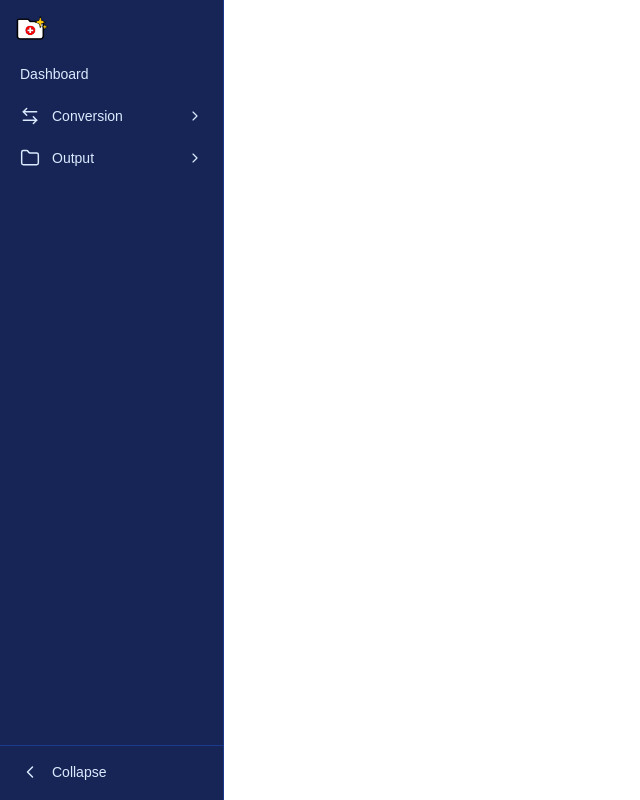
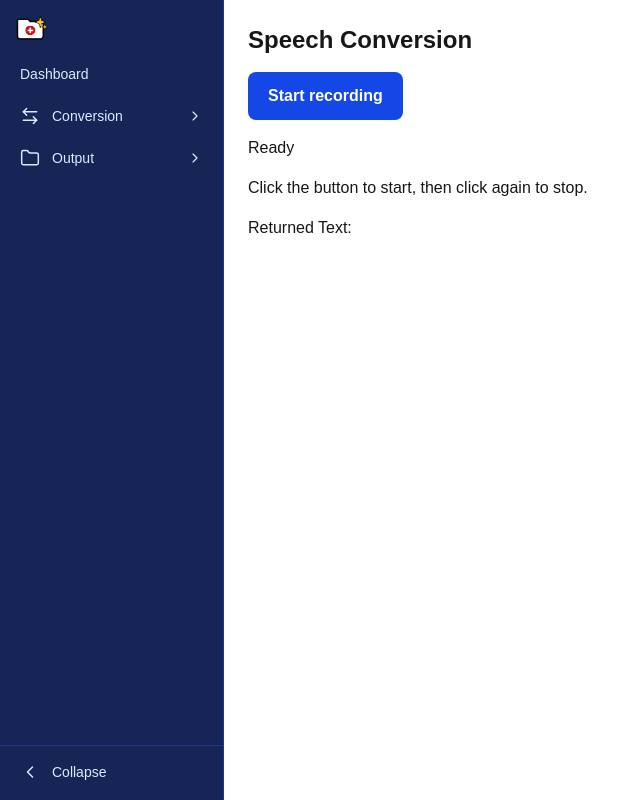
Before and after one commit to nicoleSpaul/UnitE, a Next.js app in the folder emr-frontend/: page /pages/input/speech-conversion in a window 1280 px wide. Shown: the whole page, without its empty margins (0-640 px from the left). Built offline with nearby package versions, Linux system fonts and the light colour scheme.

Commit message:
Speech to text
Using local whisper converter, doesn't save to cloud.

```diff
--- a/emr-frontend/app/components/Navbar.tsx
+++ b/emr-frontend/app/components/Navbar.tsx
@@ -45,7 +45,7 @@ const items: NavItem[] = [
         ),
         children: [
             { label: "File", href: "/pages/input/file-conversion"},
-            { label: "Speach", href: "/pages/input/speech-conversion"},
+            { label: "Speech", href: "/pages/input/speech-conversion"},
             { label: "Image", href: "/pages/input/image-conversion"},
         ],
     },
--- a/emr-frontend/app/pages/input/speech-conversion/page.tsx
+++ b/emr-frontend/app/pages/input/speech-conversion/page.tsx
@@ -1,8 +1,154 @@
+'use client';
+
+import {useState, useRef} from 'react';
+
+// Convert the recording into a WAV file
+async function toWav(audio: Blob): Promise<Blob> {
+  const context = new AudioContext();
+  try {
+    const decoded = await context.decodeAudioData(await audio.arrayBuffer());
+    const samples = decoded.length;
+    const buffer = new ArrayBuffer(44 + samples * 2);
+    const view = new DataView(buffer);
+
+    const writeText = (offset: number, value: string) => {
+      for (let i = 0; i < value.length; i++) {
+        view.setUint8(offset + i, value.charCodeAt(i));
+      }
+    };
+
+    // Write the WAV file header
+    writeText(0, 'RIFF');
+    view.setUint32(4, buffer.byteLength - 8, true);
+    writeText(8, 'WAVE');
+    writeText(12, 'fmt ');
+    view.setUint32(16, 16, true);
+    view.setUint16(20, 1, true);
+    view.setUint16(22, 1, true);
+    view.setUint32(24, decoded.sampleRate, true);
+    view.setUint32(28, decoded.sampleRate * 2, true);
+    view.setUint16(32, 2, true);
+    view.setUint16(34, 16, true);
+    writeText(36, 'data');
+    view.setUint32(40, samples * 2, true);
+
+    // Save the recorded sound as WAV audio
+    const channels = Array.from({ length: decoded.numberOfChannels }, (_, i) => decoded.getChannelData(i));
+    for (let i = 0; i < samples; i++) {
+      const sample = Math.max(-1, Math.min(1, channels.reduce((sum, channel) => sum + channel[i], 0) / channels.length));
+      view.setInt16(44 + i * 2, Math.round(sample * (sample < 0 ? 32768 : 32767)), true);
+    }
+    return new Blob([buffer], { type: 'audio/wav' });
+  } finally {
+    await context.close();
+  }
+}
 
 export default function SpeechConversion() {
+  const [status, setStatus] = useState<'idle' | 'requesting' | 'recording' | 'transcribing'>('idle');
+  const [error, setError] = useState<string | null>(null);
+  const [text, setText] = useState('');
+  const recorder = useRef<MediaRecorder | null>(null);
+  const stream = useRef<MediaStream | null>(null);
+  const wanted = useRef(false);
+  const busy = useRef(false);
+
+  // Post the recording to Whisper through the local whisper call
+  const transcribe = async (audio: Blob) => {
+    const form = new FormData();
+    form.append('file', audio, 'recording.wav');
+    form.append('model', 'whisper-1');
+    form.append('response_format', 'text');
+    const response = await fetch('/api/v1/audio/transcriptions', {
+      method: 'POST', body: form,
+    });
+    if (!response.ok) throw new Error(`Transcription failed (${response.status}): ${await response.text()}`);
+    const result = await response.text();
+    setText(result);
+  };
+
+  // Allow user to stop the recorder
+  const stopRecording = () => {
+    wanted.current = false;
+    if (recorder.current?.state === 'recording') recorder.current.stop();
+    stream.current?.getTracks().forEach((track) => track.stop());
+  };
+
+  // Request microphone access and start audio
+  const startRecording = async () => {
+    if (busy.current || wanted.current) return;
+    wanted.current = true;
+    busy.current = true;
+    setError(null);
+    setStatus('requesting');
+    try {
+      if (!navigator.mediaDevices?.getUserMedia || typeof MediaRecorder === 'undefined') {
+        throw new Error('Microphone recording requires a supported browser on localhost or HTTPS.');
+      }
+      const microphone = await navigator.mediaDevices.getUserMedia({ audio: true });
+      stream.current = microphone;
+      const activeRecorder = new MediaRecorder(microphone);
+      recorder.current = activeRecorder;
+      const chunks: Blob[] = [];
+      activeRecorder.ondataavailable = (event) => {
+        if (event.data.size) chunks.push(event.data);
+      };
+
+      // Convert the audio to the transcript
+      activeRecorder.onstop = async () => {
+        wanted.current = false;
+        microphone.getTracks().forEach((track) => track.stop());
+        recorder.current = null;
+        stream.current = null;
+        setStatus('transcribing');
+        try {
+          if (!chunks.length) throw new Error('No audio recorded. Start recording and speak before stopping.');
+          const wav = await toWav(new Blob(chunks, { type: activeRecorder.mimeType }));
+          await transcribe(wav);
+        } catch (err) {
+          setError(err instanceof Error ? err.message : 'Could not process recording');
+        } finally {
+          busy.current = false;
+          setStatus('idle');
+        }
+      };
+      activeRecorder.onerror = () => {
+        activeRecorder.onstop = null;
+        stopRecording();
+        busy.current = false;
+        setError('Microphone recording failed. Please try again.');
+        setStatus('idle');
+      };
+      activeRecorder.start();
+      setStatus('recording');
+    } catch (err) {
+      wanted.current = false;
+      busy.current = false;
+      stream.current?.getTracks().forEach((track) => track.stop());
+      setError(err instanceof Error ? err.message : 'Could not access microphone');
+      setStatus('idle');
+    }
+  };
+
+  const active = status === 'requesting' || status === 'recording';
   return (
-    <div>
-        Speach
-    </div>
+    <main className="ml-56 min-w-0 flex-1 space-y-4 p-6">
+      <h1 className="text-2xl font-semibold">Speech Conversion</h1>
+      <button type="button" disabled={status === 'transcribing'}
+        className="rounded-lg bg-blue-700 px-5 py-3 font-semibold text-white hover:bg-blue-800 focus-visible:outline-2 focus-visible:outline-offset-2 focus-visible:outline-blue-500 disabled:cursor-wait disabled:opacity-50"
+        aria-pressed={active}
+        onClick={() => {
+          if (wanted.current) stopRecording();
+          else void startRecording();
+        }}>
+        {active ? 'Stop recording' : 'Start recording'}
+      </button>
+      <p role="status">{status === 'requesting' ? 'Allow microphone access…'
+        : status === 'recording' ? 'Recording…'
+        : status === 'transcribing' ? 'Transcribing…' : 'Ready'}</p>
+      <p>Click the button to start, then click again to stop.</p>
+      {error && <p role="alert">{error}</p>}
+      <h3>Returned Text: {text}</h3>
+    </main>
   );
 }
--- a/emr-frontend/next.config.ts
+++ b/emr-frontend/next.config.ts
@@ -1,7 +1,14 @@
 import type { NextConfig } from "next";
 
 const nextConfig: NextConfig = {
-  /* config options here */
+  async rewrites() {
+    return [
+      {
+        source: "/api/v1/audio/transcriptions",
+        destination: "http://127.0.0.1:7777/v1/audio/transcriptions",
+      },
+    ];
+  },
   cacheComponents: true,
   partialPrefetching: true,
   turbopack: {
```
Also changed, not shown: 2 other files (tests, documents, lock files or other folders).
